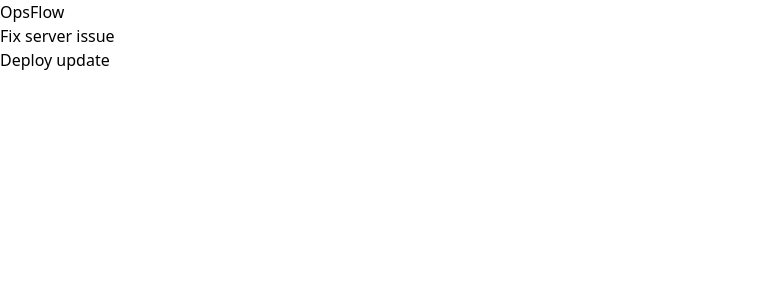
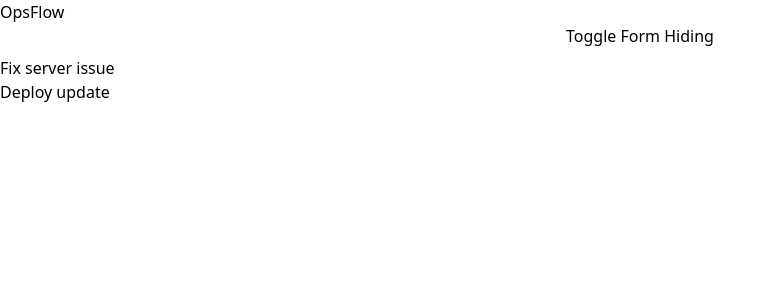
Before and after one commit to guitar6029/opsflow, an Angular app: page /tasks in a window 1280 px wide. Shown: the top 300 px of the page, without its empty margins (0-775 px from the left). Built offline with nearby package versions, Linux system fonts and the light colour scheme.

Commit message:
add an uncontrolled form with a task handler which calls the task service to add task

```diff
--- a/src/app/features/tasks/pages/task-list/task-list.html
+++ b/src/app/features/tasks/pages/task-list/task-list.html
@@ -1,4 +1,26 @@
-<div>
+<div class="flex flex-col gap-2">
+  <button (click)="toggleFormView()">Toggle Form {{ showTaskForm ? 'Showing' : 'Hiding' }}</button>
+  @if (showTaskForm) {
+    <div>
+      <form (submit)="addTaskHandler($event); $event.preventDefault()">
+        <div>
+          <label for="title">Title</label>
+          <input type="text" name="title" id="title" required />
+        </div>
+
+        <div>
+          <label for="title">Status</label>
+          <select required>
+            @for (option of availableStatuses; track option) {
+              <option>{{ option }}</option>
+            }
+          </select>
+        </div>
+        <button type="submit">Add task</button>
+      </form>
+    </div>
+  }
+
   @if (tasks$ | async; as tasks) {
     <ul>
       @for (task of tasks; track task.id) {
--- a/src/app/features/tasks/pages/task-list/task-list.ts
+++ b/src/app/features/tasks/pages/task-list/task-list.ts
@@ -14,4 +14,23 @@ export class TaskList {
   constructor(private taskService: TaskService) {
     this.tasks$ = this.taskService.tasks$;
   }
+
+  showTaskForm = false;
+  availableStatuses = ['open', 'in_progress', 'closed'];
+
+  toggleFormView() {
+    this.showTaskForm = !this.showTaskForm;
+  }
+
+  addTaskHandler(event: Event) {
+    const form = event.target as HTMLFormElement;
+    const formData = new FormData(form);
+
+    const title = formData.get('title') as string;
+    const status = formData.get('status') as string;
+    this.taskService.addTask({ title, status });
+
+    //clea form
+    form.reset();
+  }
 }
--- a/src/app/features/tasks/services/task.ts
+++ b/src/app/features/tasks/services/task.ts
@@ -9,5 +9,15 @@ export class TaskService {
     { id: 2, title: 'Deploy update', status: 'in-progress' },
   ]);
 
+  private id = 3;
+
   tasks$ = this.taskSubject.asObservable();
+
+  addTask(task: { title: string; status: string }) {
+    //should generate id automatically
+    const currentTasks = this.taskSubject.getValue();
+
+    this.taskSubject.next([...currentTasks, { ...task, id: this.id }]);
+    this.id++;
+  }
 }
```
